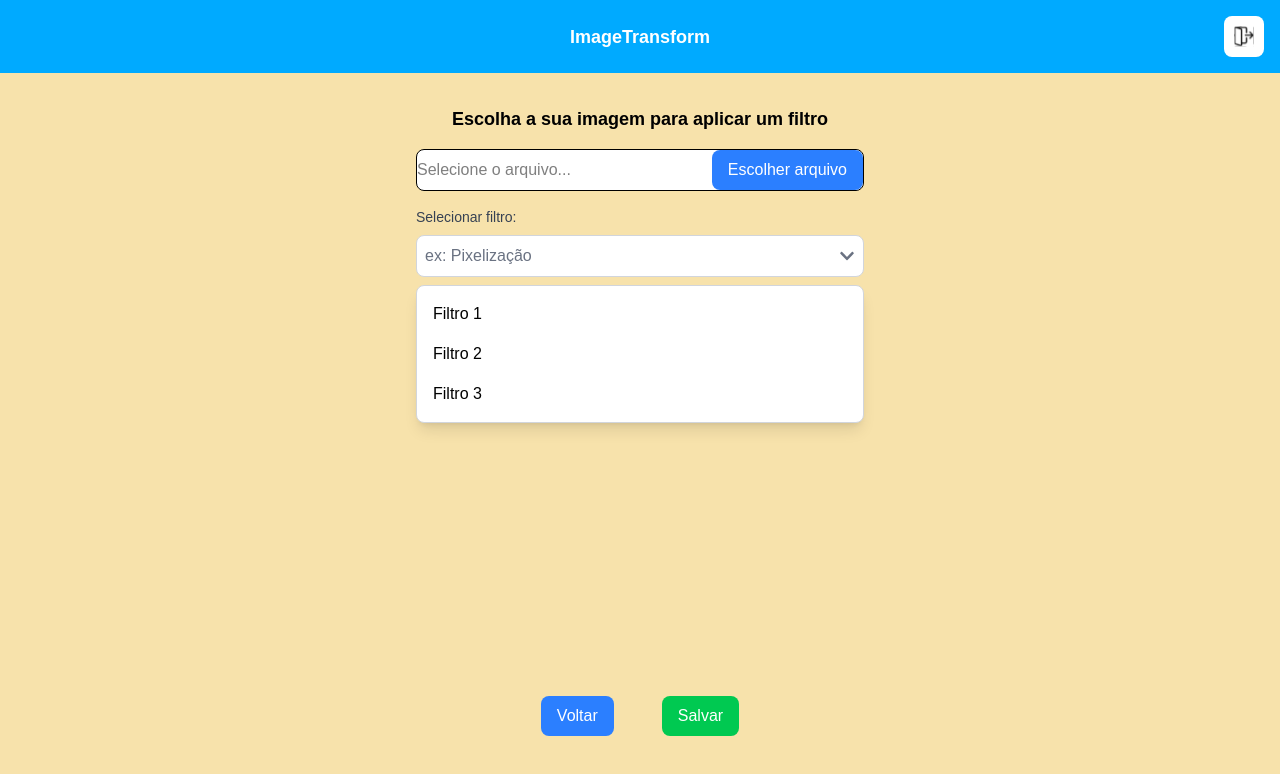
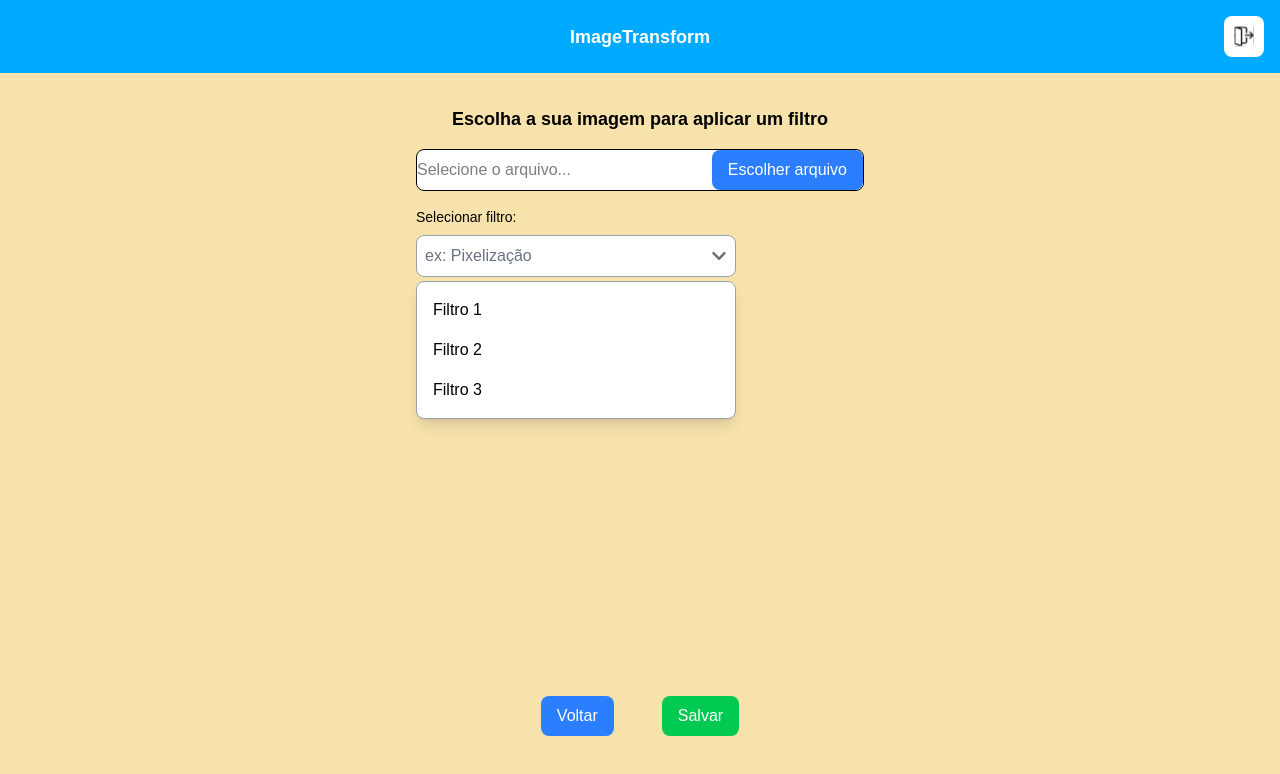
Before and after one commit to mauriciobenjamin700/image-transform-web, a Next.js app: page /select in a window 1280 px wide. Both pictures are taken after a click on the element "ex: Pixelização". Shown: the top 774 px of the page. Built offline with nearby package versions, Linux system fonts and the light colour scheme.

Commit message:
atualização select

```diff
--- a/src/components/Selector/index.tsx
+++ b/src/components/Selector/index.tsx
@@ -21,13 +21,13 @@ export default function Dropdown() {
   return (
     <div className="relative w-full max-w-md">
       {/* Label */}
-      <label className="block mb-2 text-sm font-medium text-gray-700">
+      <label className="block mb-2 text-sm font-medium text-black">
         Selecionar filtro:
       </label>
 
       {/* Caixa com placeholder e botão */}
       <div
-        className="flex items-center justify-between w-full p-2 border border-gray-300 rounded-lg bg-white cursor-pointer"
+        className="flex items-center justify-between w-80 p-2 border border-gray-400 rounded-lg bg-white cursor-pointer"
         onClick={toggleDropdown}
       >
         <span className="text-gray-500">{selectedOption}</span>
@@ -36,7 +36,7 @@ export default function Dropdown() {
 
       {/* Menu suspenso */}
       {isOpen && (
-        <div className="absolute mt-2 w-full bg-white border border-gray-300 rounded-lg shadow-lg z-10">
+        <div className="absolute mt-1 w-80 bg-white border border-gray-400 rounded-lg shadow-lg z-10">
           <ul className="py-2">
             <li
               onClick={() => handleOptionClick("Filtro 1")}
```
